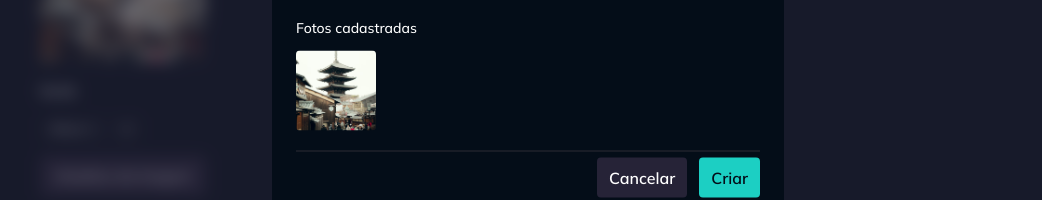
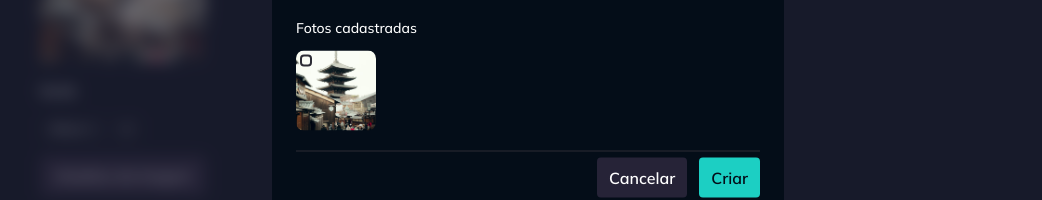
Before and after one commit to GuiDattein/GALLERY_PLUS, a React (Vite) app: page / in a window 1280 px wide. Both pictures are taken after a click on the button "Criar álbum". Shown: the part 356-556 px from the top of the page, without its empty margins (112-1154 px from the left). Built offline with nearby package versions, Linux system fonts and the light colour scheme.

Commit message:
add mock and component for image-selectable

```diff
--- a/src/contexts/albums/components/album-new-dialog.tsx
+++ b/src/contexts/albums/components/album-new-dialog.tsx
@@ -14,7 +14,7 @@
 import type { Photo } from "../../photos/models/photo";
 import SelectCheckboxIlustration from "../../../assets/images/select-checkbox.svg?react";
 import Skeleton from "../../../components/skeleton";
-import ImageFilePreview from "../../../components/image-file-preview";
+import PhotoImageSelectable from "../../photos/components/photo-image-selectable";
 
 interface AlbumNewDialogProps {
   trigger: React.ReactNode;
@@ -35,6 +35,10 @@
     },
   ];
 
+  function handleTogglePhoto(selected: boolean, photoId: string) {
+    console.log(selected + photoId);
+  }
+
   return (
     <Dialog>
       <DialogTrigger asChild>{trigger}</DialogTrigger>
@@ -52,11 +56,14 @@
             {!isLoadingPhotos && photos.length > 0 && (
               <div className="flex flex-wrap gap-2">
                 {photos.map((photo) => (
-                  <ImageFilePreview
+                  <PhotoImageSelectable
                     key={photo.id}
                     src={`/images/${photo.imageId}`}
                     title={photo.title}
-                    className="w-20 h-20 rounded"
+                    imageClassName="w-20 h-20"
+                    onSelectImage={(selected) =>
+                      handleTogglePhoto(selected, photo.id)
+                    }
                   />
                 ))}
               </div>
@@ -67,7 +74,7 @@
                 {Array.from({ length: 4 }).map((_, index) => (
                   <Skeleton
                     key={`photo-loading-${index}`}
-                    className="w-20 h-20 rounded"
+                    className="w-20 h-20 rounded-lg"
                   />
                 ))}
               </div>
--- /dev/null
+++ b/src/contexts/photos/components/photo-image-selectable.tsx
@@ -0,0 +1,53 @@
+import { tv } from "tailwind-variants";
+import ImageFilePreview from "../../../components/image-file-preview";
+import React from "react";
+import InputCheckbox from "../../../components/input-checkbox";
+
+export const photoImageSelectableVariants = tv({
+  base: "cursor-pointer relative rounded-lg",
+  variants: {
+    select: {
+      true: "outline-2 outline-accent-brand",
+    },
+  },
+});
+
+interface PhotoImageSelectableProps extends React.ComponentProps<
+  typeof ImageFilePreview
+> {
+  selected?: boolean;
+  onSelectImage?: (selected: boolean) => void;
+}
+
+export default function PhotoImageSelectable({
+  selected,
+  onSelectImage,
+  className,
+  ...props
+}: PhotoImageSelectableProps) {
+  const [isSelected, setIsSelected] = React.useState(selected);
+
+  function handleSelect() {
+    const newValue = !isSelected;
+
+    setIsSelected(newValue);
+    onSelectImage?.(newValue);
+  }
+
+  return (
+    <label
+      className={photoImageSelectableVariants({
+        className,
+        select: isSelected,
+      })}
+    >
+      <InputCheckbox
+        size="sm"
+        checked={isSelected}
+        onChange={handleSelect}
+        className="absolute top-1 left-1"
+      />
+      <ImageFilePreview {...props} />
+    </label>
+  );
+}
```
